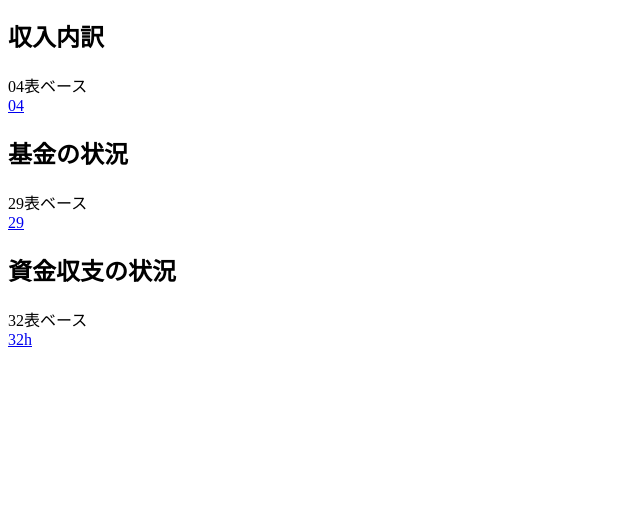
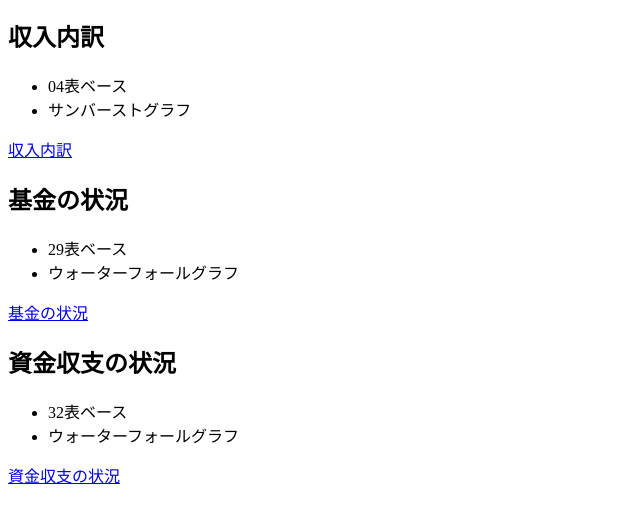
Before and after one commit to yujiuchi/financial-results, a plain HTML site: page index.html in a window 1280 px wide. Shown: the part 57-580 px from the top of the page, without its empty margins (0-640 px from the left). Drawn offline with Linux system fonts and the light colour scheme.

Commit message:
Update index.html

```diff
--- a/index.html
+++ b/index.html
@@ -1,13 +1,22 @@
 <h1>決算統計ダッシュボードサンプル</h1>
 
 <h2>収入内訳</h2>
-<div>04表ベース</div>
-<a href="04.html">04</a>
+<ul>
+  <li>04表ベース</li>
+  <li>サンバーストグラフ</li>
+</ul>
+<a href="04.html" target="_blank">収入内訳</a>
 
 <h2>基金の状況</h2>
-<div>29表ベース</div>
-<a href="29.html">29</a>
+<ul>
+  <li>29表ベース</li>
+  <li>ウォーターフォールグラフ</li>
+</ul>
+<a href="29.html" target="_blank">基金の状況</a>
 
 <h2>資金収支の状況</h2>
-<div>32表ベース</div>
-<a href="32h.html">32h</a>
+<ul>
+  <li>32表ベース</li>
+  <li>ウォーターフォールグラフ</li>
+</ul>
+<a href="32h.html" target="_blank">資金収支の状況</a>
```
